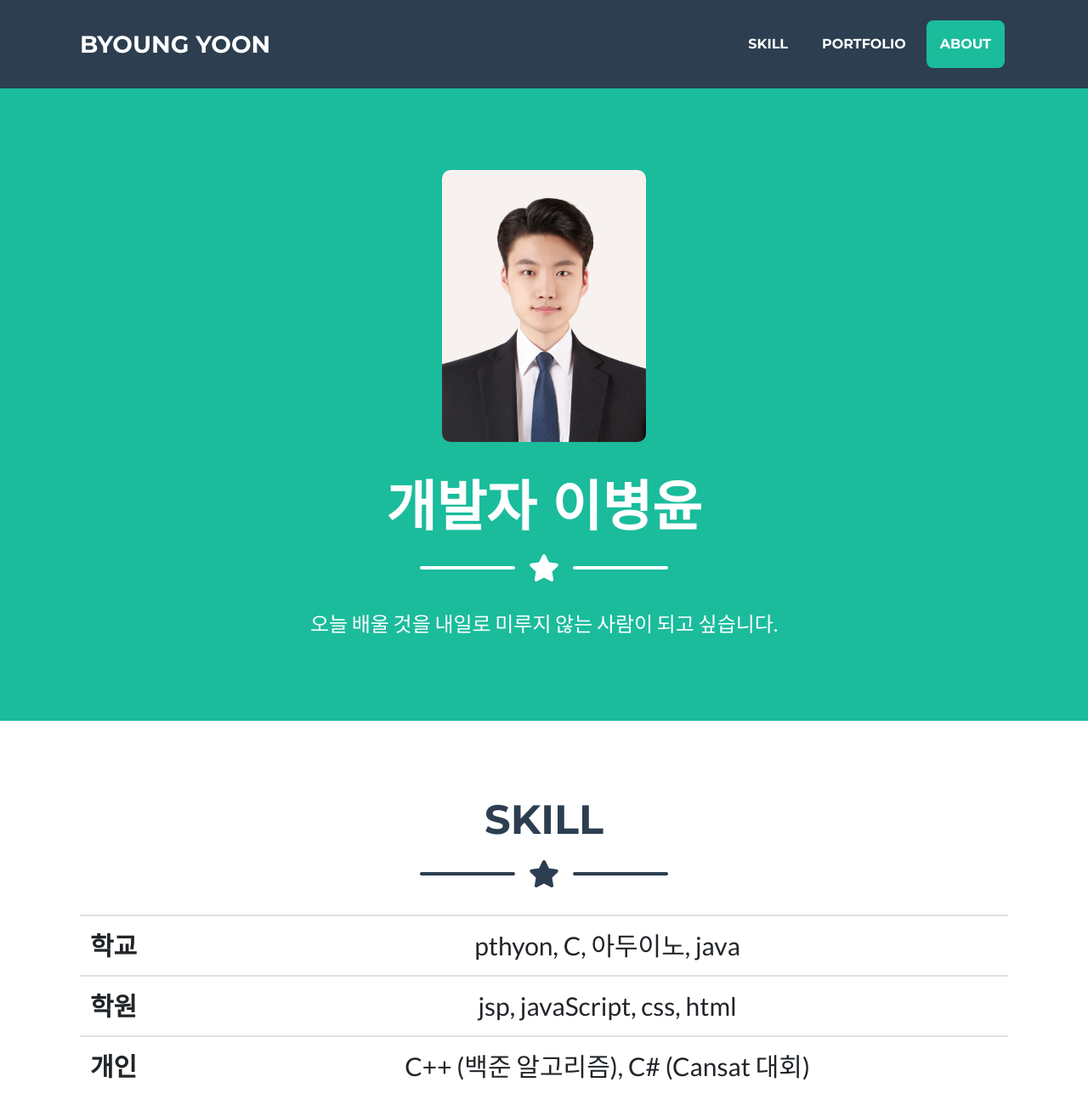
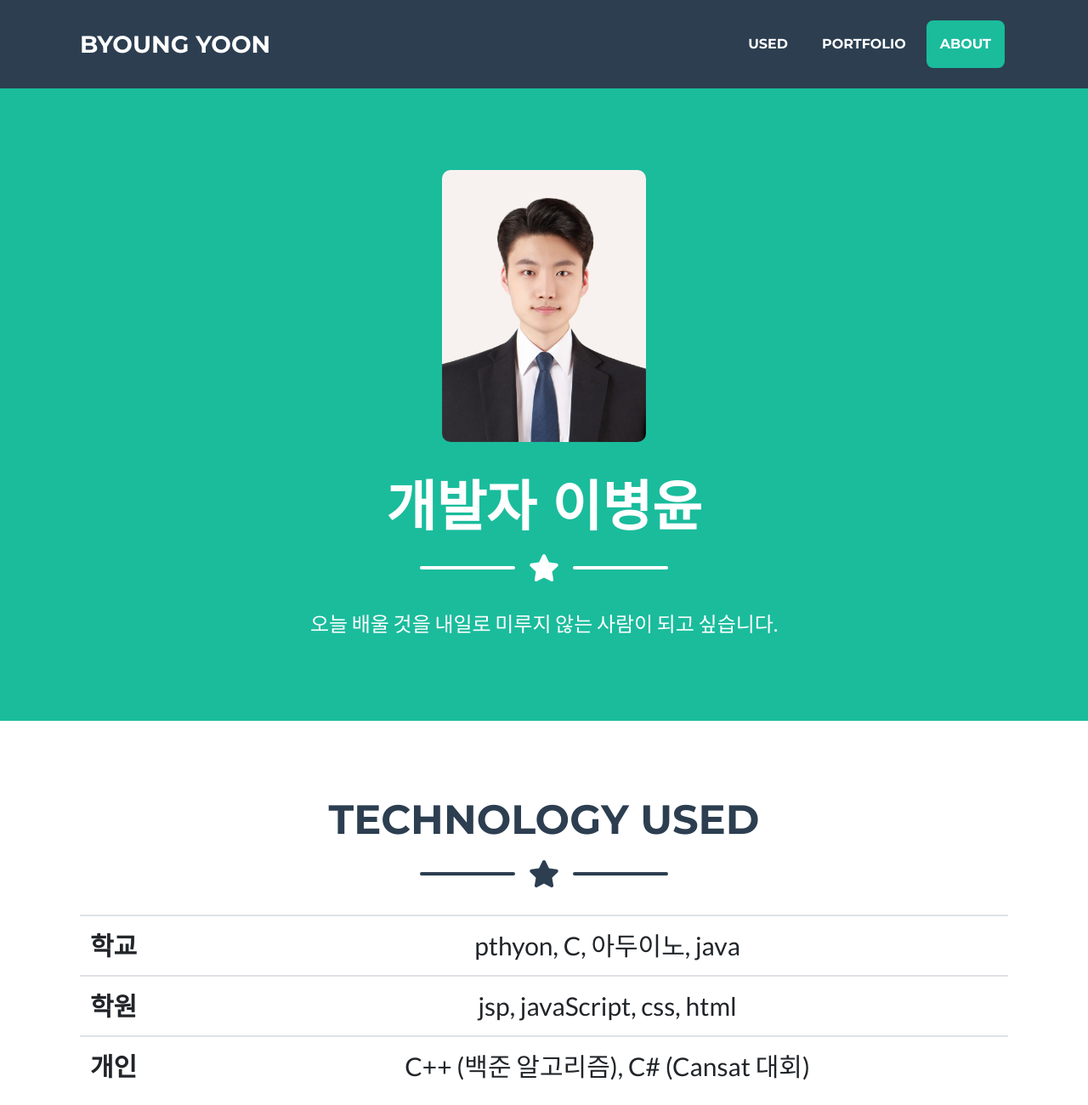
Before and after one commit to byoungyoon/byoungyoon.github.io, a plain HTML site: page index.html in a window 1280 px wide. Shown: the top 1300 px of the page at 85% size. Drawn offline with nearby package versions, Linux system fonts and the light colour scheme.

Commit message:
Update index.html

```diff
--- a/index.html
+++ b/index.html
@@ -37,7 +37,7 @@
                 </button>
                 <div class="collapse navbar-collapse" id="navbarResponsive">
                     <ul class="navbar-nav ml-auto">
-                        <li class="nav-item mx-0 mx-lg-1"><a class="nav-link py-3 px-0 px-lg-3 rounded js-scroll-trigger" href="#skill">skill</a></li>
+                        <li class="nav-item mx-0 mx-lg-1"><a class="nav-link py-3 px-0 px-lg-3 rounded js-scroll-trigger" href="#skill">used</a></li>
                         <li class="nav-item mx-0 mx-lg-1"><a class="nav-link py-3 px-0 px-lg-3 rounded js-scroll-trigger" href="#portfolio">Portfolio</a></li>
                         <li class="nav-item mx-0 mx-lg-1"><a class="nav-link py-3 px-0 px-lg-3 rounded js-scroll-trigger" href="#about">About</a></li>
                     </ul>
@@ -66,7 +66,7 @@
         <section class="page-section portfolio" id="skill">
             <div class="container">
                 <!-- Portfolio Section Heading-->
-                <h2 class="page-section-heading text-center text-uppercase text-secondary mb-0">skill</h2>
+                <h2 class="page-section-heading text-center text-uppercase text-secondary mb-0">Technology used</h2>
                 <!-- Icon Divider-->
                 <div class="divider-custom">
                     <div class="divider-custom-line"></div>
```
